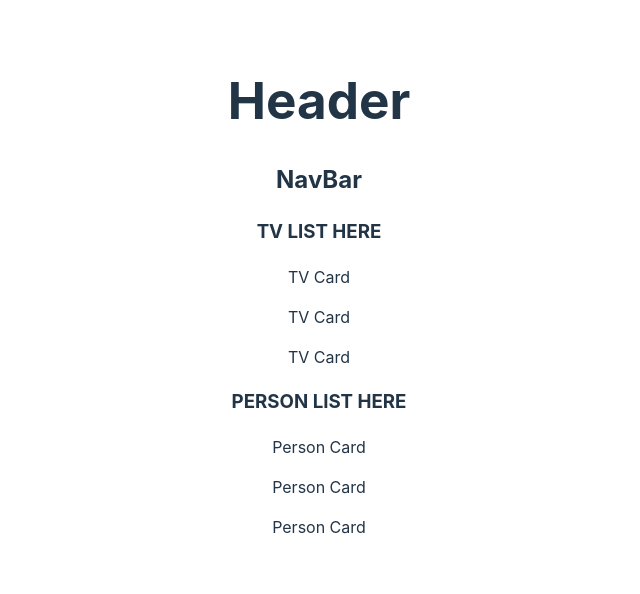
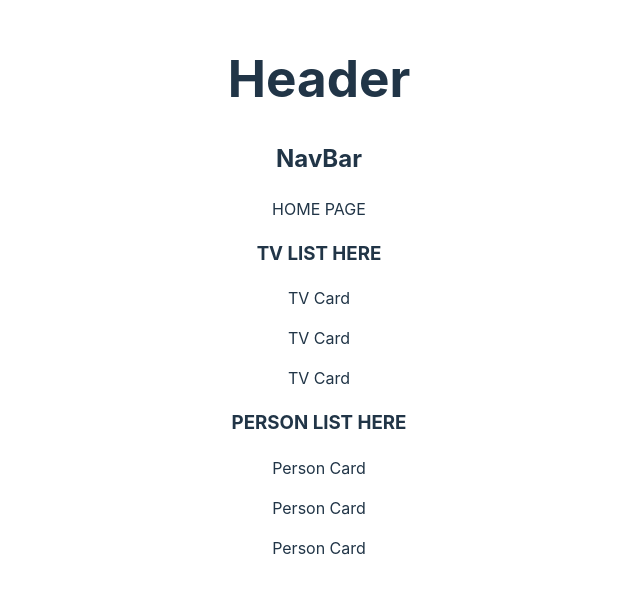
Before and after one commit to cCody34/movies, a React (Vite) app: page / in a window 1280 px wide. Shown: the part 104-698 px from the top of the page, without its empty margins (321-961 px from the left). Built offline with nearby package versions, Linux system fonts and the light colour scheme.

Commit message:
set up / path

```diff
--- a/src/App.tsx
+++ b/src/App.tsx
@@ -3,14 +3,17 @@
 import { NavBar } from "../src/components/NavBar";
 import { TVList } from "./components/TVList";
 import { PersonList } from "./components/PersonList";
+import { Routes, Route } from "react-router-dom";
+import { Home } from "./components/pages/Home";
 
 function App() {
   return (
     <div>
       <Header></Header>
       <NavBar></NavBar>
-      <TVList></TVList>
-      <PersonList></PersonList>
+      <Routes>
+        <Route path="/" element={<Home />} />
+      </Routes>
     </div>
   );
 }
```
